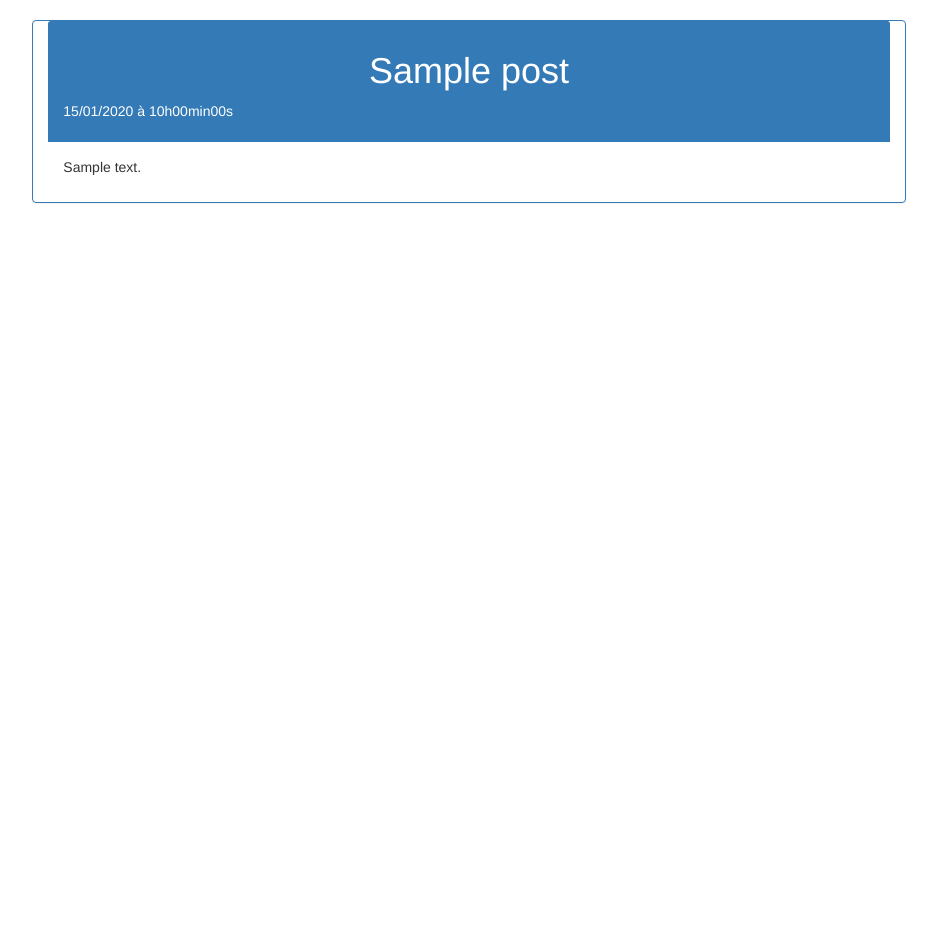
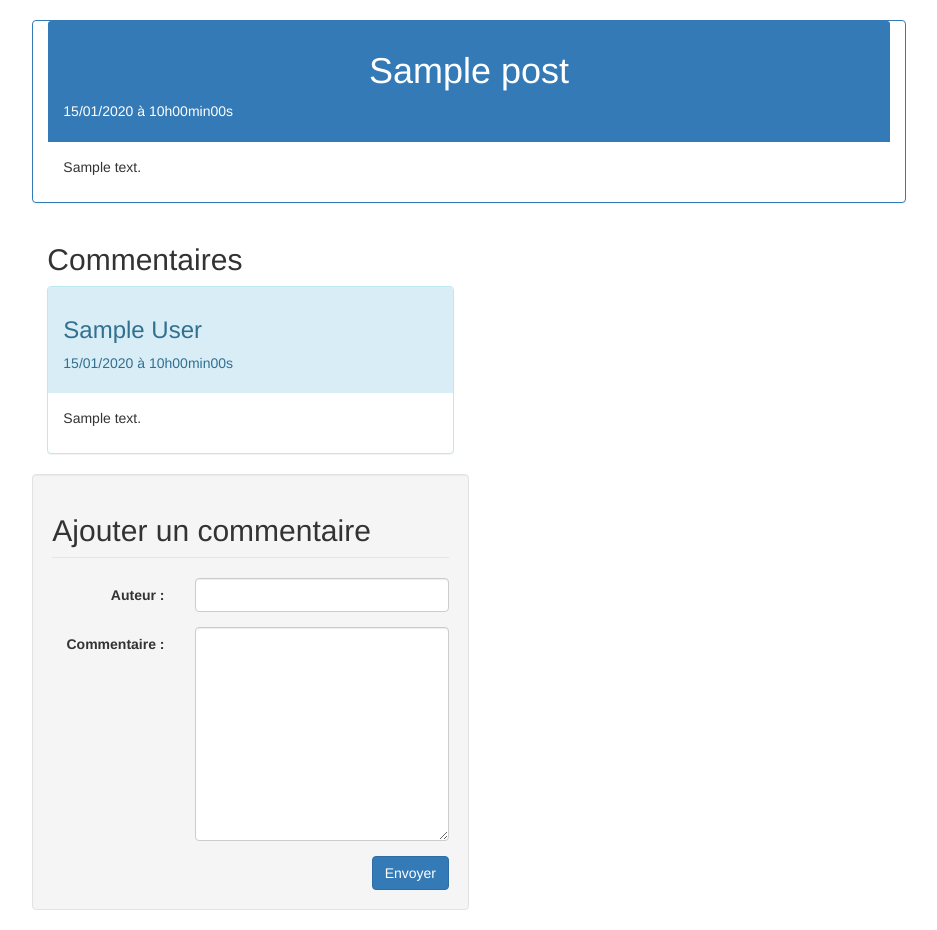
Before and after one commit to 0barty0/projet_4, a PHP site: page /index.php?action=post&id=1 in a window 1280 px wide. Shown: the part 52-982 px from the top of the page, without its empty margins (171-1108 px from the left). Before the commit the page ends 255 px from the top, so only its background shows below. Run offline with PHP 8.4, Linux system fonts and the light colour scheme; tables that the repository leaves empty or names only in its code hold one stand-in row (values such as "Sample post"); some libraries are stand-ins or nearby versions.

Commit message:
Add post comment

```diff
--- a/controller/frontend.php
+++ b/controller/frontend.php
@@ -16,9 +16,21 @@ function listPosts()
 function post($id)
 {
     $post = getPost($id);
+    $comments = getComments($id);
     if ($post) {
         require(__DIR__.'/../view/frontend/post.php');
     } else {
         throw new \Exception("Aucun billet à ce numéro", 1);
     }
 }
+
+function addComment($postId, $author, $comment)
+{
+    $affectedLines = postComment($postId, $author, $comment);
+
+    if ($affectedLines === false) {
+        throw new \Exception("Impossible d'ajouter le commentaire.", 1);
+    } else {
+        header('location: index.php?action=post&id='. $postId);
+    }
+}
--- a/index.php
+++ b/index.php
@@ -13,6 +13,19 @@ try {
             } else {
                 throw new \Exception("Aucun identifiant de billet envoyé", 1);
             }
+        } elseif ($action == "addComment") {
+            if (isset($_GET['id']) && isset($_GET['id']) > 0) {
+                if (!empty($_POST['author']) && !empty($_POST['comment'])) {
+                    $postId = htmlspecialchars($_GET['id']);
+                    $author = htmlspecialchars($_POST['author']);
+                    $comment = htmlspecialchars($_POST['comment']);
+                    addComment($postId, $author, $comment);
+                } else {
+                    throw new \Exception("Tous les champs ne sont pas remplis", 1);
+                }
+            } else {
+                throw new \Exception("Aucun identifiant de billet envoyé", 1);
+            }
         } else {
             showHome();
         }
--- a/model/frontend.php
+++ b/model/frontend.php
@@ -19,6 +19,26 @@ function getPost($idPost)
     return $post;
 }
 
+function getComments($idPost)
+{
+    $db = dbConnect();
+
+    $req = $db->prepare('SELECT id, post_id, author, comment, DATE_FORMAT(comment_date, "%d/%m/%Y à %Hh%imin%ss") AS comment_date_fr FROM comments WHERE post_id=?');
+    $req->execute(array($idPost));
+
+    return $req;
+}
+
+function postComment($postId, $author, $comment)
+{
+    $db = dbConnect();
+
+    $req = $db->prepare('INSERT INTO comments(post_id, author, comment, comment_date) VALUES (?, ?, ?, NOW())');
+    $affectedLines = $req->execute(array($postId, $author, $comment));
+
+    return $affectedLines;
+}
+
 function dbConnect()
 {
     $db = new PDO('mysql:host=localhost;dbname=projet_4;charset=utf8', 'root', 'wlxrwlxr');
--- a/public/js/menu.js
+++ b/public/js/menu.js
@@ -1,15 +1,10 @@
 $(document).ready(function() {
-<<<<<<< HEAD
+
   if (location.search == "") {
     $('a[href="index.php"]').parent().addClass('active');
   }
   else if (location.search == "?action=listPosts") {
     $('a[href="index.php?action=listPosts"]').parent().addClass('active');
-=======
-  if (location.search == "?action=listPosts") {
-    $('a[href="index.php?action=listPosts"]').parent().addClass('active');
-  } else {
-    $('a[href="index.php"]').parent().addClass('active');
->>>>>>> 1cbd8f1a780d4ab653a3636325bd1872d0448806
+
   }
 });
--- a/view/frontend/home.php
+++ b/view/frontend/home.php
@@ -1,5 +1,5 @@
 <?php
-$title = "Homepage";
+$title = "Accueil";
 
 ob_start();
 ?>
--- a/view/frontend/list_posts.php
+++ b/view/frontend/list_posts.php
@@ -19,7 +19,7 @@ ob_start();
             <div class="panel-body">
               <p><?= nl2br($except) ?> ...</p>
               <div class="text-right">
-                <a href="?action=post&id=<?= $post['id'] ?>" class="btn btn-primary">Lire la suite</a>
+                <a href="?action=post&amp;id=<?= $post['id'] ?>" class="btn btn-primary">Lire la suite</a>
               </div>
             </div>
           </div>
--- a/view/frontend/post.php
+++ b/view/frontend/post.php
@@ -16,6 +16,52 @@ ob_start();
   </div>
 </div>
 
+<div class="row">
+  <div class="panel-group col-md-4 col-md-offset-2">
+      <h2>Commentaires</h2>
+      <?php
+        while ($comment = $comments->fetch()) {
+            ?>
+            <div class="panel panel-info">
+              <div class="panel-heading">
+                <h3><?= $comment['author'] ?></h3>
+                <p><?= $comment['comment_date_fr'] ?></p>
+              </div>
+              <div class="panel-body">
+                <p><?= nl2br($comment['comment']) ?></p>
+              </div>
+            </div>
+          <?php
+        }
+       ?>
+  </div>
+</div>
+
+<div class="row">
+  <form action="index.php?action=addComment&amp;id=<?= $post['id'] ?>" method="post" class="col-md-4 col-md-offset-2 well form-horizontal">
+    <legend>
+      <h2>Ajouter un commentaire</h2>
+    </legend>
+    <div class="form-group">
+      <label for="author" class="control-label col-sm-4">Auteur :</label>
+      <div class="col-sm-8">
+        <input type="text" class="form-control" name="author" id="author">
+      </div>
+    </div>
+
+    <div class="form-group">
+      <label for="comment" class="control-label col-sm-4">Commentaire :</label>
+      <div class="col-sm-8">
+        <textarea class="form-control" name="comment" id="comment" cols="30" rows="10"></textarea>
+      </div>
+    </div>
+
+    <div class="text-right">
+      <button type="submit" class="btn btn-primary">Envoyer</button>
+    </div>
+  </form>
+</div>
+
 <?php
 
 $content = ob_get_clean();
```
